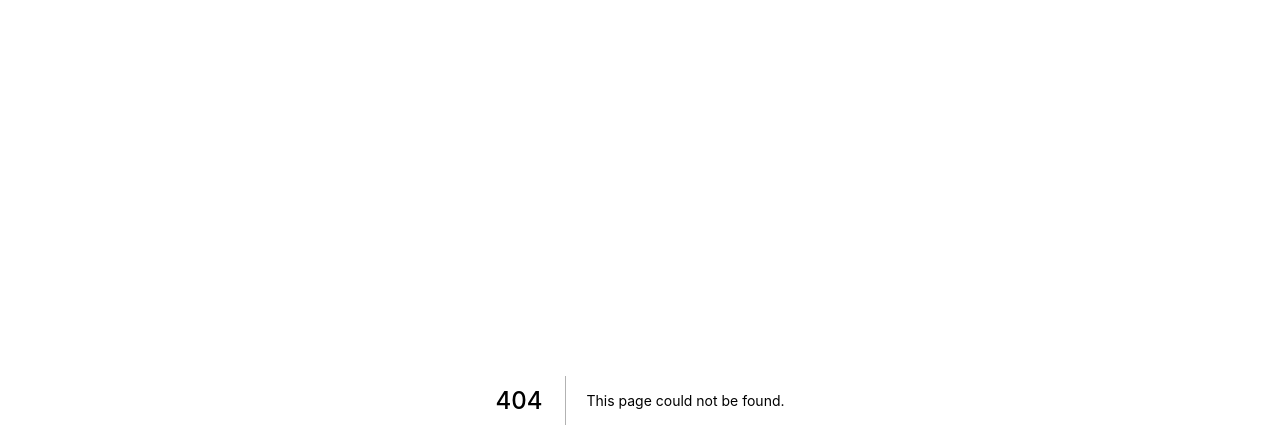
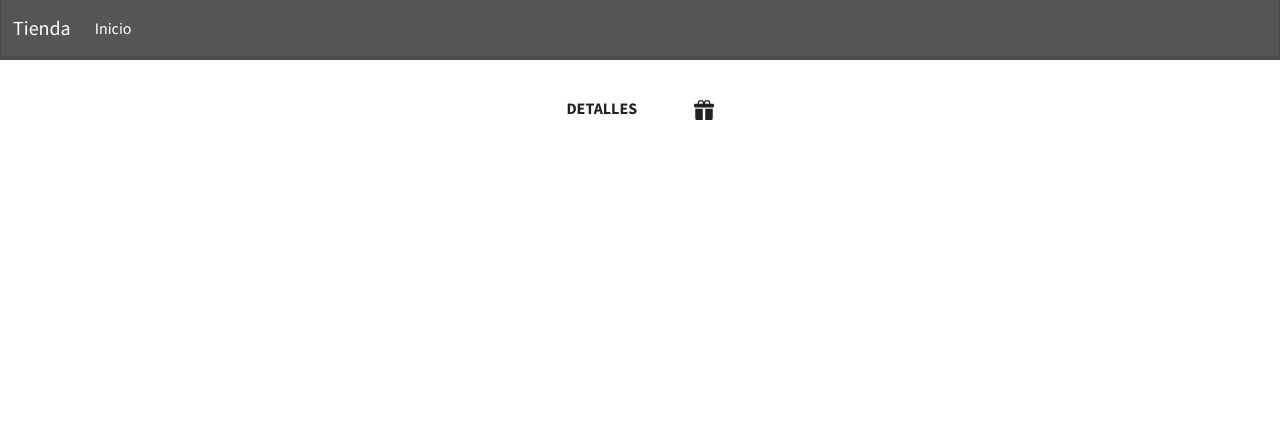
Before and after one commit to steventflorez/tienda_colombia, a Next.js app: page /categoria3 in a window 1280 px wide. Before the commit this address had no page. Shown: the top 448 px of the page. Built offline with nearby package versions, Linux system fonts and the light colour scheme.

Commit message:
frist commit

```diff
--- /dev/null
+++ b/components/Nav.jsx
@@ -0,0 +1,31 @@
+import React from 'react'
+
+export const Nav = ({children}) => {
+  return (
+    <div>
+        <nav className="navbar navbar-expand-lg navbar-dark bg-dark">
+        <div className="container-fluid">
+          <a className="navbar-brand" href="#">Tienda</a>
+          <button className="navbar-toggler" type="button" data-bs-toggle="collapse" data-bs-target="#navbarColor02" aria-controls="navbarColor02" aria-expanded="false" aria-label="Toggle navigation">
+            <span className="navbar-toggler-icon" />
+          </button>
+          <div className="collapse navbar-collapse" id="navbarColor02">
+            <ul className="navbar-nav me-auto">
+              <li className="nav-item">
+                <a className="nav-link active" href="#">Inicio
+                  <span className="visually-hidden">(current)</span>
+                </a>
+              </li>
+
+            </ul>
+
+          </div>
+        </div>
+      </nav>
+      <div className="container">
+      {children}
+        </div>
+
+    </div>
+  )
+}
--- /dev/null
+++ b/components/Opcion.jsx
@@ -0,0 +1,25 @@
+import React from 'react'
+import Link from 'next/link'
+
+export default function Opcion({ir,color,nombre,icono}) {
+
+    const direccion = `/${ir}`
+    const btn_tipo= `btn ${color} btn-opcion`
+  return (
+
+      <div className="col-12 cont">
+        <Link href={direccion}>
+        <a className='btn-opcion cont link_a'>
+        <button  type="button" className={btn_tipo} >{nombre} <span className='icon'><svg xmlns="http://www.w3.org/2000/svg" width="20" height="20" fill="currentColor" className="bi bi-gift-fill" viewBox="0 0 16 16">
+        <path d={icono}/>
+      </svg></span></button>
+          </a>
+        </Link>
+
+
+
+        </div>
+
+
+  )
+}
--- a/package.json
+++ b/package.json
@@ -9,6 +9,7 @@
     "lint": "next lint"
   },
   "dependencies": {
+    "bootswatch": "^5.1.3",
     "next": "12.1.0",
     "react": "17.0.2",
     "react-dom": "17.0.2"
--- a/pages/_app.js
+++ b/pages/_app.js
@@ -1,4 +1,5 @@
 import '../styles/globals.css'
+import "bootswatch/dist/lumen/bootstrap.min.css"
 
 function MyApp({ Component, pageProps }) {
   return <Component {...pageProps} />
--- /dev/null
+++ b/pages/categoria3.jsx
@@ -0,0 +1,15 @@
+import React from 'react'
+import { Nav } from '../components/Nav'
+import Opcion from '../components/Opcion'
+
+export default function categoria3() {
+  return (
+    <Nav>
+       <div className="cont row">
+        <Opcion ir='productos' nombre='detalles' icono='M3 2.5a2.5 2.5 0 0 1 5 0 2.5 2.5 0 0 1 5 0v.006c0 .07 0 .27-.038.494H15a1 1 0 0 1 1 1v1a1 1 0 0 1-1 1H1a1 1 0 0 1-1-1V4a1 1 0 0 1 1-1h2.038A2.968 2.968 0 0 1 3 2.506V2.5zm1.068.5H7v-.5a1.5 1.5 0 1 0-3 0c0 .085.002.274.045.43a.522.522 0 0 0 .023.07zM9 3h2.932a.56.56 0 0 0 .023-.07c.043-.156.045-.345.045-.43a1.5 1.5 0 0 0-3 0V3zm6 4v7.5a1.5 1.5 0 0 1-1.5 1.5H9V7h6zM2.5 16A1.5 1.5 0 0 1 1 14.5V7h6v9H2.5z'/>
+        <Opcion/>
+        <Opcion/>
+            </div>
+    </Nav>
+  )
+}
--- a/styles/globals.css
+++ b/styles/globals.css
@@ -14,3 +14,36 @@ a {
 * {
   box-sizing: border-box;
 }
+
+.icon{
+  margin-left: 5%;
+}
+
+.container{
+  display: flex;
+  justify-content: center;
+  margin-top: 30px;
+
+}
+.cont{
+  width: 100%;
+  display: flex;
+  justify-content: center;
+  margin-bottom: 30px;
+}
+
+.btn-opcion{
+  width: 100%;
+}
+
+.img{
+  width: 300px;
+}
+
+.alinear{
+  text-align: center;
+}
+
+.link_a{
+  text-decoration: none;
+}
```
Also changed, not shown: components/CardProducto.jsx (added, +30 -0 lines), pages/categoria2.jsx (added, +16 -0 lines), pages/index.js (deleted, +0 -69 lines), pages/index.jsx (added, +36 -0 lines), pages/productos.jsx (added, +17 -0 lines), 1 other file (tests, documents, lock files or other folders).
